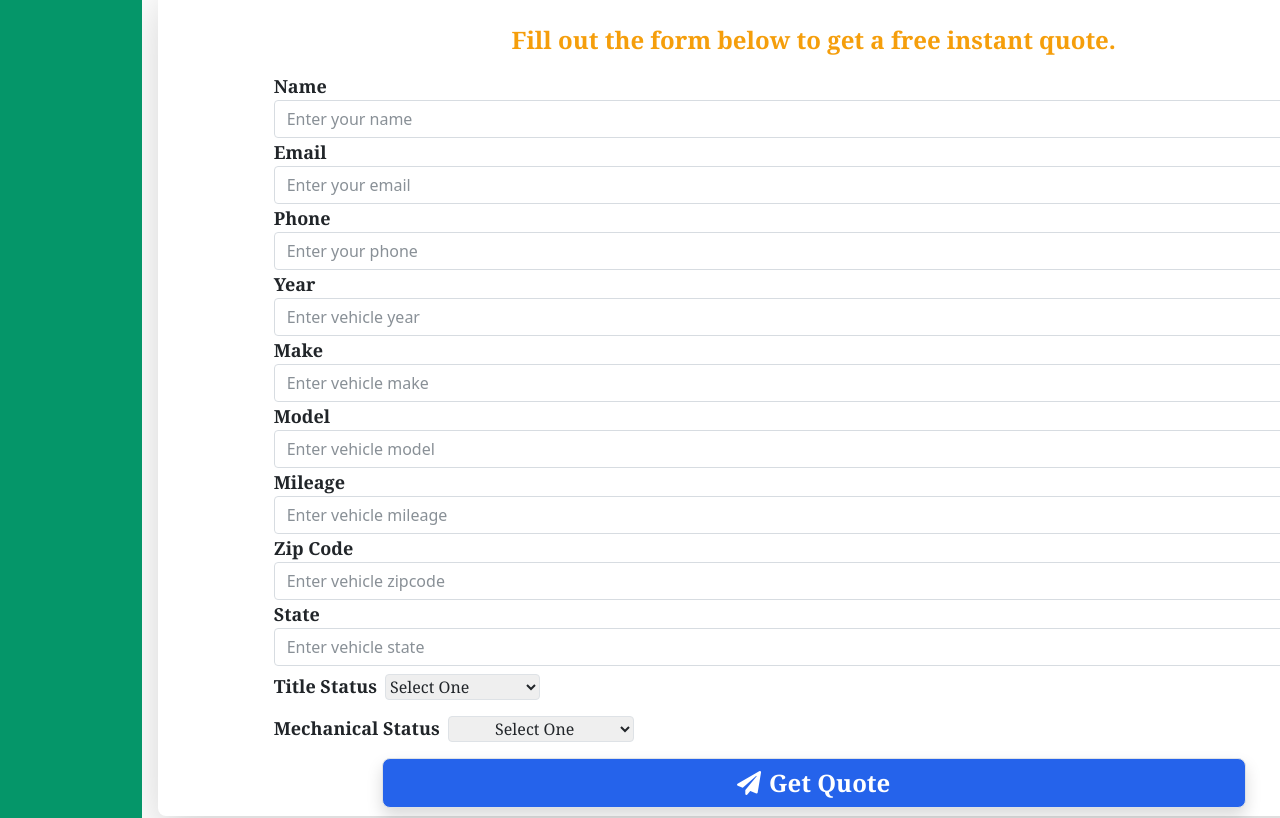
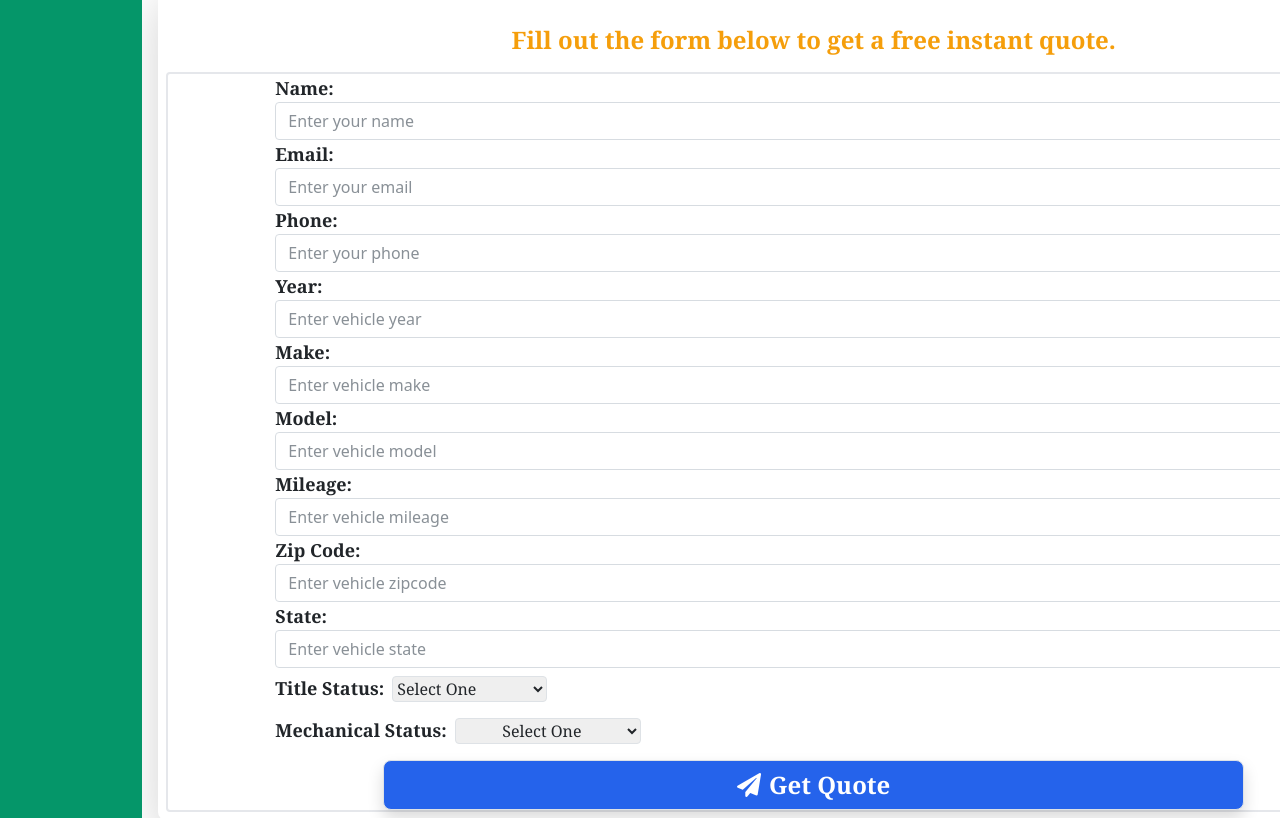
Before and after one commit to javantie/ac-auto-group, a React (Create React App) app: page / in a window 1280 px wide. Shown: the part 860-1678 px from the top of the page. Built offline with nearby package versions, Linux system fonts and the light colour scheme.

Commit message:
web form border fixed

```diff
--- a/src/components/LeadForm/index.js
+++ b/src/components/LeadForm/index.js
@@ -70,11 +70,11 @@ function LeadForm() {
           Fill out the form below to get a free instant quote.
         </p>
       </div>
-      <div className="flex justify-center">
+      <div className="flex justify-center border-2 rounded">
         <form method="POST" onSubmit={handleSubmit} className=" w-5/6">
           <div className="form-group">
             <label htmlFor="name" className="font-bold font-serif text-lg">
-              Name
+              Name:
             </label>
             <input
               type="text"
@@ -89,7 +89,7 @@ function LeadForm() {
           </div>
           <div className="form-group">
             <label htmlFor="email" className="font-bold font-serif text-lg">
-              Email
+              Email:
             </label>
             <input
               type="email"
@@ -104,7 +104,7 @@ function LeadForm() {
           </div>
           <div className="form-group">
             <label htmlFor="phone" className="font-bold font-serif text-lg">
-              Phone
+              Phone:
             </label>
             <input
               type="text"
@@ -119,7 +119,7 @@ function LeadForm() {
           </div>
           <div className="form-group">
             <label htmlFor="year" className="font-bold font-serif text-lg">
-              Year
+              Year:
             </label>
             <input
               type="year"
@@ -134,7 +134,7 @@ function LeadForm() {
           </div>
           <div className="form-group">
             <label htmlFor="make" className="font-bold font-serif text-lg">
-              Make
+              Make:
             </label>
             <input
               type="make"
@@ -149,7 +149,7 @@ function LeadForm() {
           </div>
           <div className="form-group ">
             <label htmlFor="model" className="font-bold font-serif text-lg">
-              Model
+              Model:
             </label>
             <input
               type="model"
@@ -164,7 +164,7 @@ function LeadForm() {
           </div>
           <div className="form-group">
             <label htmlFor="mileage" className="font-bold font-serif text-lg">
-              Mileage
+              Mileage:
             </label>
             <input
               type="mileage"
@@ -179,7 +179,7 @@ function LeadForm() {
           </div>
           <div className="form-group">
             <label htmlFor="zipcode" className="font-bold font-serif text-lg">
-              Zip Code
+              Zip Code:
             </label>
             <input
               type="zipcode"
@@ -194,7 +194,7 @@ function LeadForm() {
           </div>
           <div className="form-group">
             <label htmlFor="state" className="font-bold font-serif text-lg">
-              State
+              State:
             </label>
             <input
               type="state"
@@ -209,7 +209,7 @@ function LeadForm() {
           </div>
           <div className="form-group">
             <label htmlFor="title" className="font-bold font-serif text-lg">
-              Title Status
+              Title Status:
             </label>
             <select
               name="title"
@@ -231,7 +231,7 @@ function LeadForm() {
               htmlFor="mechanical"
               className="font-bold font-serif text-lg"
             >
-              Mechanical Status
+              Mechanical Status:
             </label>
             <select
               name="mechanical"
--- a/src/pages/Home.js
+++ b/src/pages/Home.js
@@ -15,7 +15,7 @@ function Home() {
         </h1>
         <p className="text-center text-2xl text-yellow-500 font-bold font-serif">
           {" "}
-          Program Gets Your Car Sold FAST!
+          This Program Gets Your Car Sold FAST!
         </p>
         <div className=" flex justify-evenly animate-bounce text-green-500 text-3xl">
           <i className="fas fa-angle-double-down"></i>
```
